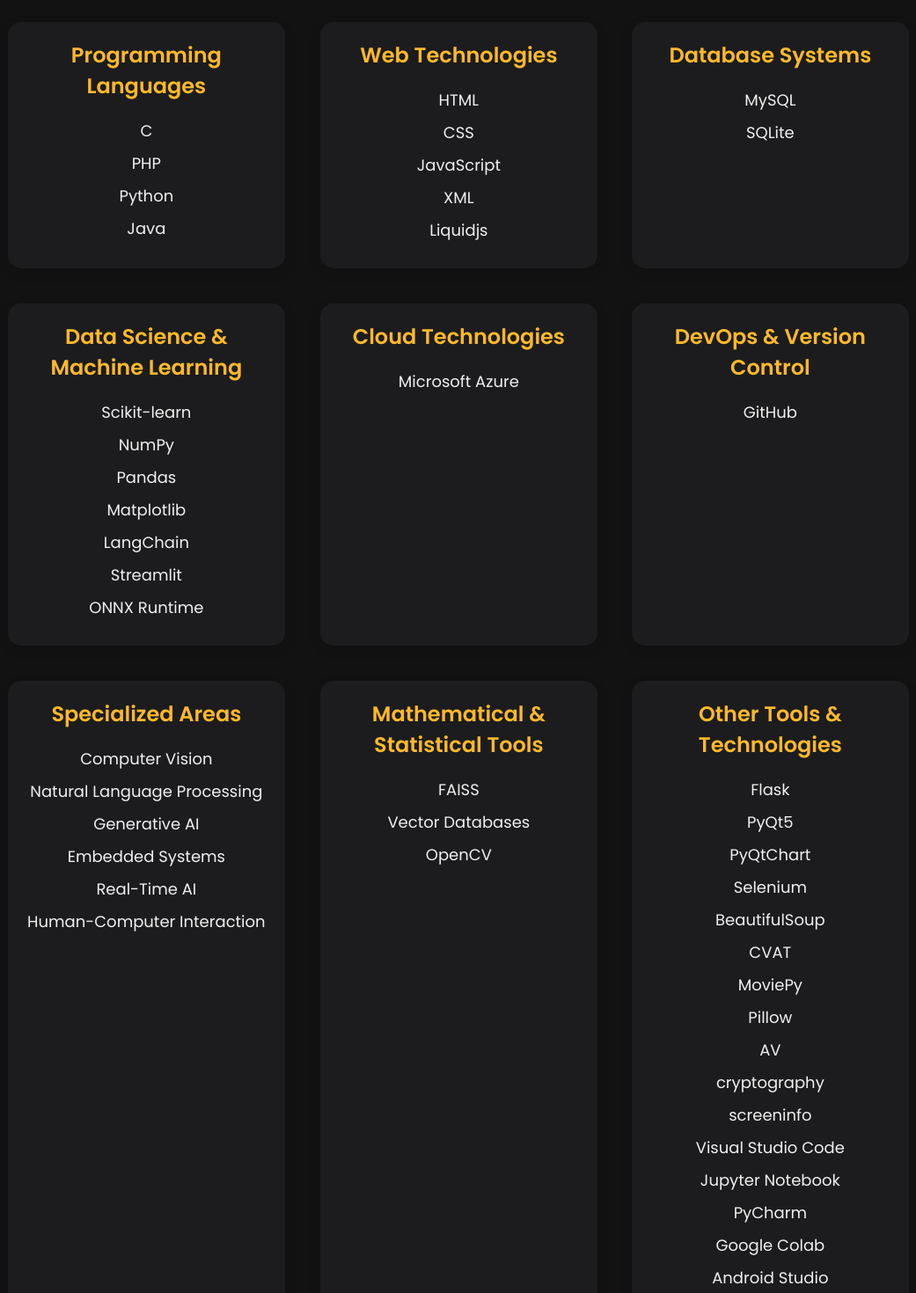
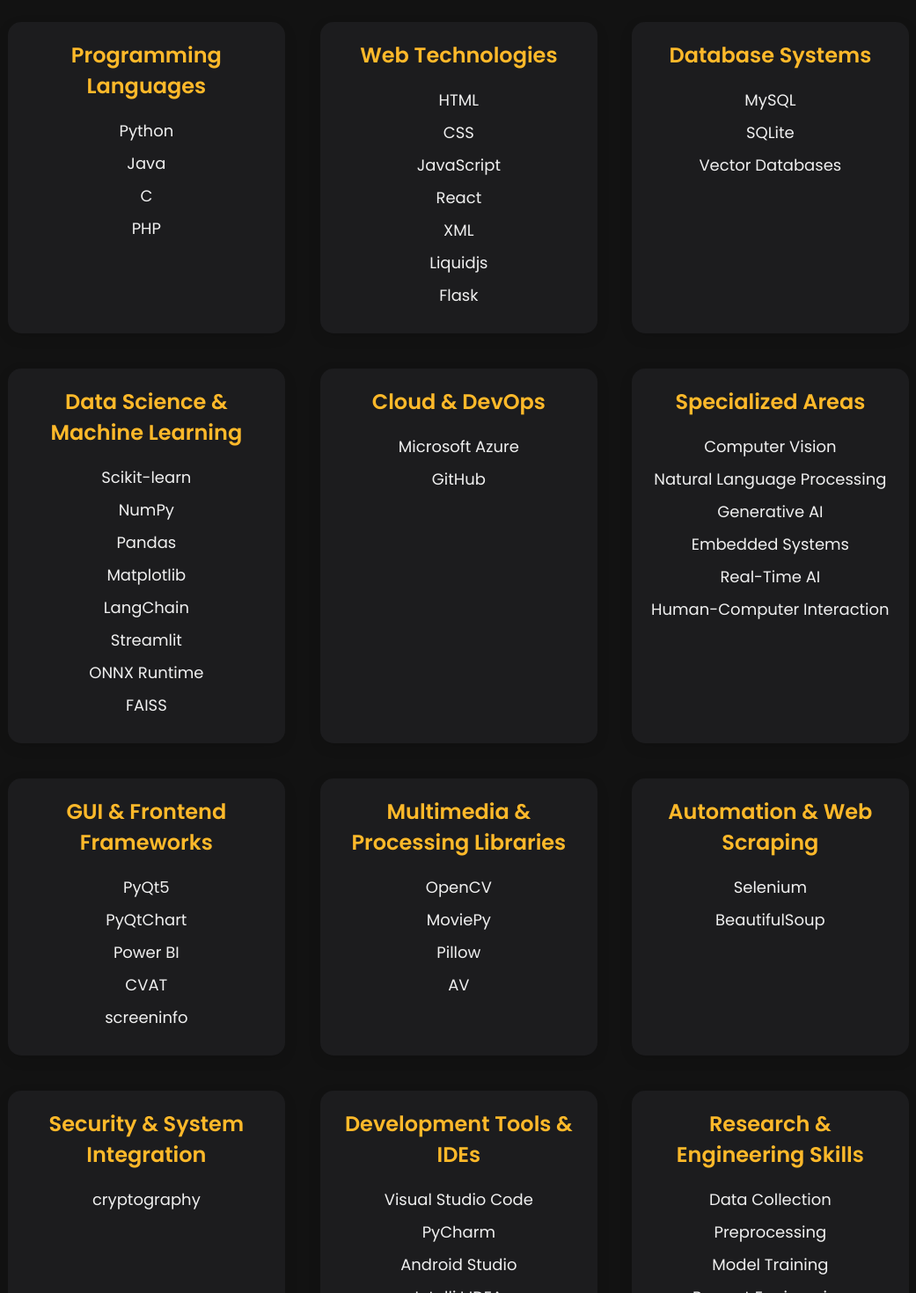
Before and after one commit to vinaydhorajiya01/myportfolio, a React (Vite) app: page / in a window 1280 px wide. Shown: the part 3200-4670 px from the top of the page at 88% size, without its empty margins (119-1160 px from the left). Built offline with nearby package versions, Linux system fonts and the light colour scheme; a web font is replaced by a local one.

Commit message:
updated skills

```diff
--- a/src/components/Skills/Skills.jsx
+++ b/src/components/Skills/Skills.jsx
@@ -1,3 +1,4 @@
+import React from 'react';
 import styles from './Skills.module.css';
 import { TiltCard } from './tiltcard';
 
@@ -9,15 +10,15 @@
       <div className={styles.skillCategories}>
         <TiltCard
           title="Programming Languages"
-          skills={["C", "PHP", "Python", "Java"]}
+          skills={["Python", "Java", "C", "PHP"]}
         />
         <TiltCard
           title="Web Technologies"
-          skills={["HTML", "CSS", "JavaScript", "XML", "Liquidjs"]}
+          skills={["HTML", "CSS", "JavaScript", "React","XML", "Liquidjs", "Flask"]}
         />
         <TiltCard
           title="Database Systems"
-          skills={["MySQL", "SQLite"]}
+          skills={["MySQL", "SQLite", "Vector Databases"]}
         />
         <TiltCard
           title="Data Science & Machine Learning"
@@ -28,16 +29,13 @@
             "Matplotlib",
             "LangChain",
             "Streamlit",
-            "ONNX Runtime"
+            "ONNX Runtime",
+            "FAISS"
           ]}
         />
         <TiltCard
-          title="Cloud Technologies"
-          skills={["Microsoft Azure"]}
-        />
-        <TiltCard
-          title="DevOps & Version Control"
-          skills={["GitHub"]}
+          title="Cloud & DevOps"
+          skills={["Microsoft Azure", "GitHub"]}
         />
         <TiltCard
           title="Specialized Areas"
@@ -51,31 +49,47 @@
           ]}
         />
         <TiltCard
-          title="Mathematical & Statistical Tools"
-          skills={["FAISS", "Vector Databases", "OpenCV"]}
+          title="GUI & Frontend Frameworks"
+          skills={[
+            "PyQt5",
+            "PyQtChart",
+            "Power BI",
+            "CVAT",
+            "screeninfo"
+          ]}
         />
         <TiltCard
-          title="Other Tools & Technologies"
+          title="Multimedia & Processing Libraries"
           skills={[
-            "Flask",
-            "PyQt5",
-            "PyQtChart",
-            "Selenium",
-            "BeautifulSoup",
-            "CVAT",
+            "OpenCV",
             "MoviePy",
             "Pillow",
-            "AV",
-            "cryptography",
-            "screeninfo",
+            "AV"
+          ]}
+        />
+        <TiltCard
+          title="Automation & Web Scraping"
+          skills={[
+            "Selenium",
+            "BeautifulSoup"
+          ]}
+        />
+        <TiltCard
+          title="Security & System Integration"
+          skills={[
+            "cryptography"
+          ]}
+        />
+        <TiltCard
+          title="Development Tools & IDEs"
+          skills={[
             "Visual Studio Code",
-            "Jupyter Notebook",
             "PyCharm",
-            "Google Colab",
             "Android Studio",
             "IntelliJ IDEA",
-            "Power BI",
-            "Cursor"
+            "Cursor",
+            "Jupyter Notebook",
+            "Google Colab"
           ]}
         />
         <TiltCard
```
